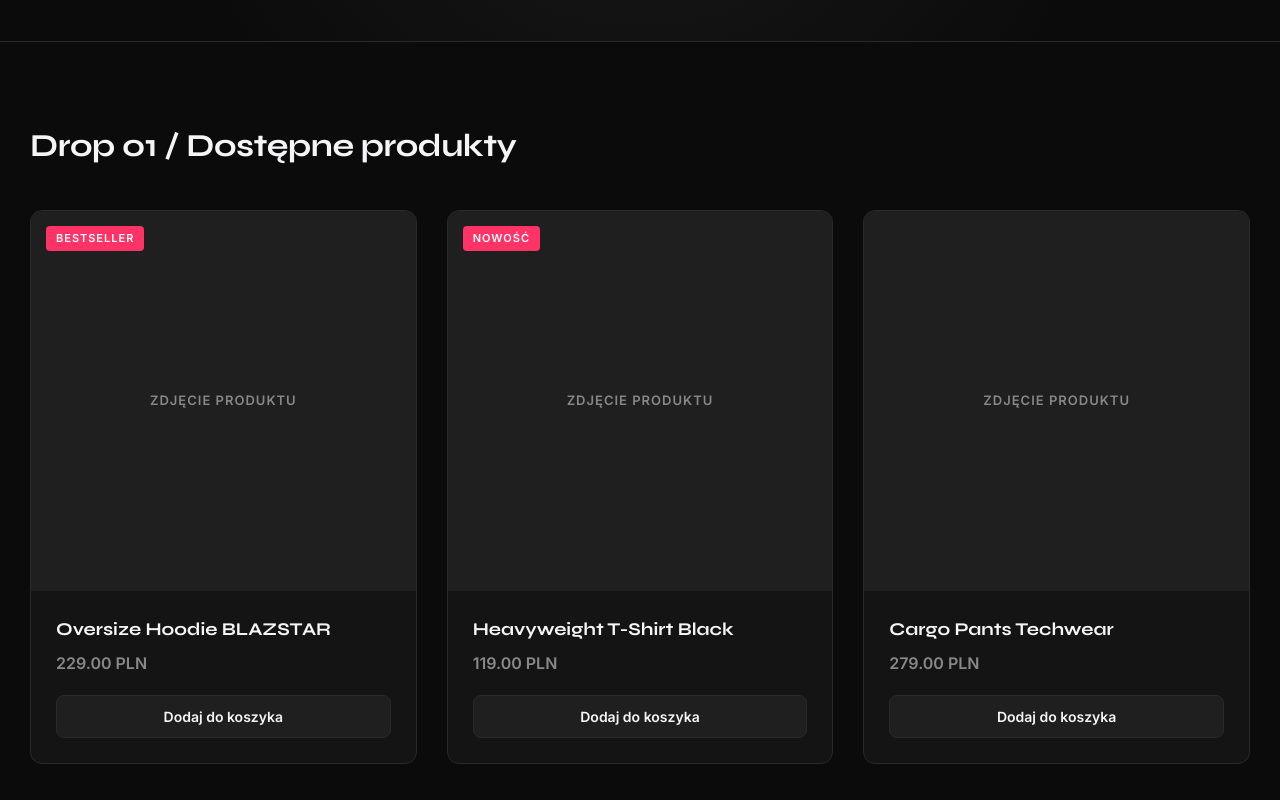
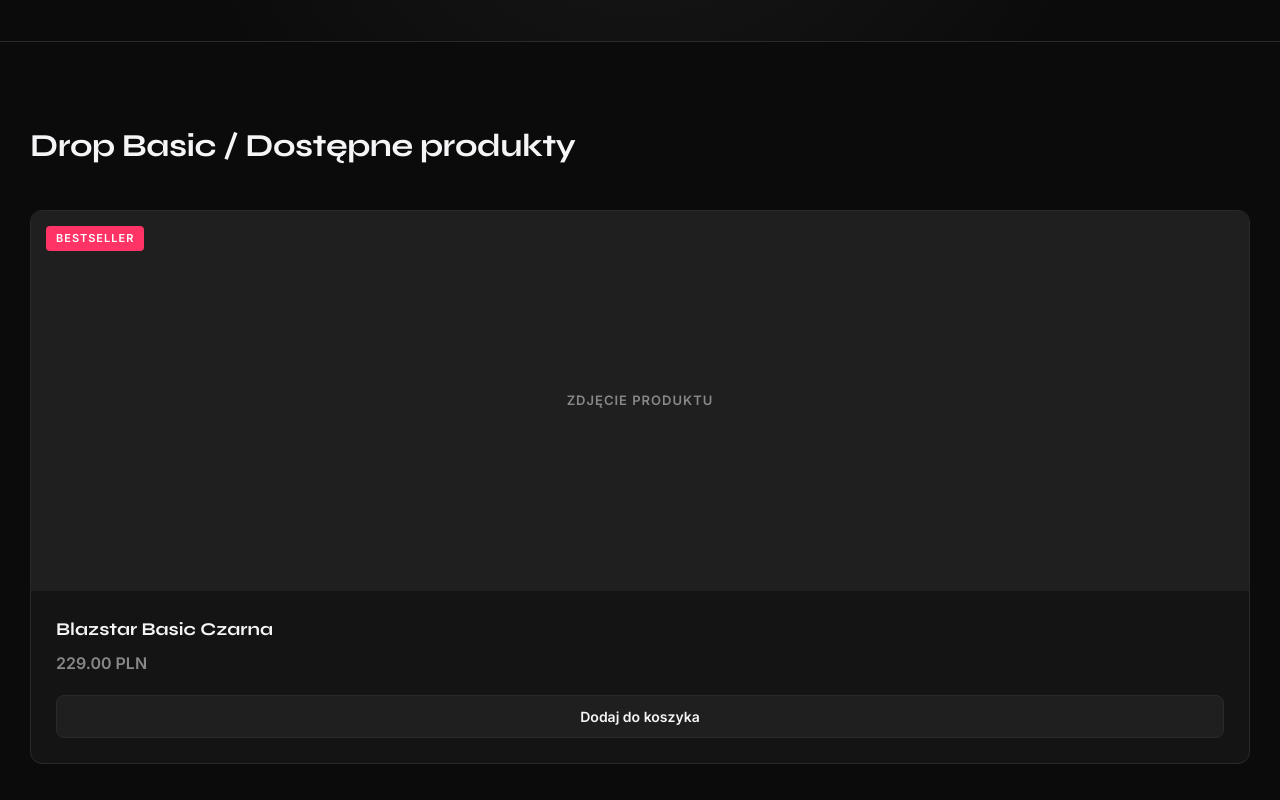
Before and after one commit to Mteuszeko/blazstar, a plain HTML site: page index.html in a window 1280 px wide. Shown: the part 580-1380 px from the top of the page. Drawn offline with nearby package versions, Linux system fonts and the light colour scheme.

Commit message:
Update index.html

```diff
--- a/index.html
+++ b/index.html
@@ -358,7 +358,7 @@
     </section>
 
     <div class="container">
-        <h2 class="section-title">Drop 01 / Dostępne produkty</h2>
+        <h2 class="section-title">Drop Basic / Dostępne produkty</h2>
         <div class="products-grid">
 
             <div class="product-card">
@@ -367,32 +367,9 @@
                     ZDJĘCIE PRODUKTU
                 </div>
                 <div class="product-info">
-                    <div class="product-title">Oversize Hoodie BLAZSTAR</div>
+                    <div class="product-title">Blazstar Basic Czarna</div>
                     <div class="product-price">229.00 PLN</div>
-                    <button class="add-to-cart" onclick="addToCart('Oversize Hoodie BLAZSTAR', 229)">Dodaj do koszyka</button>
-                </div>
-            </div>
-
-            <div class="product-card">
-                <div class="product-img">
-                    <span class="product-tag">Nowość</span>
-                    ZDJĘCIE PRODUKTU
-                </div>
-                <div class="product-info">
-                    <div class="product-title">Heavyweight T-Shirt Black</div>
-                    <div class="product-price">119.00 PLN</div>
-                    <button class="add-to-cart" onclick="addToCart('Heavyweight T-Shirt Black', 119)">Dodaj do koszyka</button>
-                </div>
-            </div>
-
-            <div class="product-card">
-                <div class="product-img">
-                    ZDJĘCIE PRODUKTU
-                </div>
-                <div class="product-info">
-                    <div class="product-title">Cargo Pants Techwear</div>
-                    <div class="product-price">279.00 PLN</div>
-                    <button class="add-to-cart" onclick="addToCart('Cargo Pants Techwear', 279)">Dodaj do koszyka</button>
+                    <button class="add-to-cart" onclick="addToCart('Blazstar Basic Czarna', 90)">Dodaj do koszyka</button>
                 </div>
             </div>
 
@@ -419,7 +396,6 @@
                     <label>Sposób dostawy (InPost)</label>
                     <select id="shippingSelect">
                         <option value="Paczkomat InPost (14.99 PLN)">Paczkomat InPost — 14.99 PLN</option>
-                        <option value="Kurier InPost (18.99 PLN)">Kurier InPost — 18.99 PLN</option>
                     </select>
                 </div>
 
```
